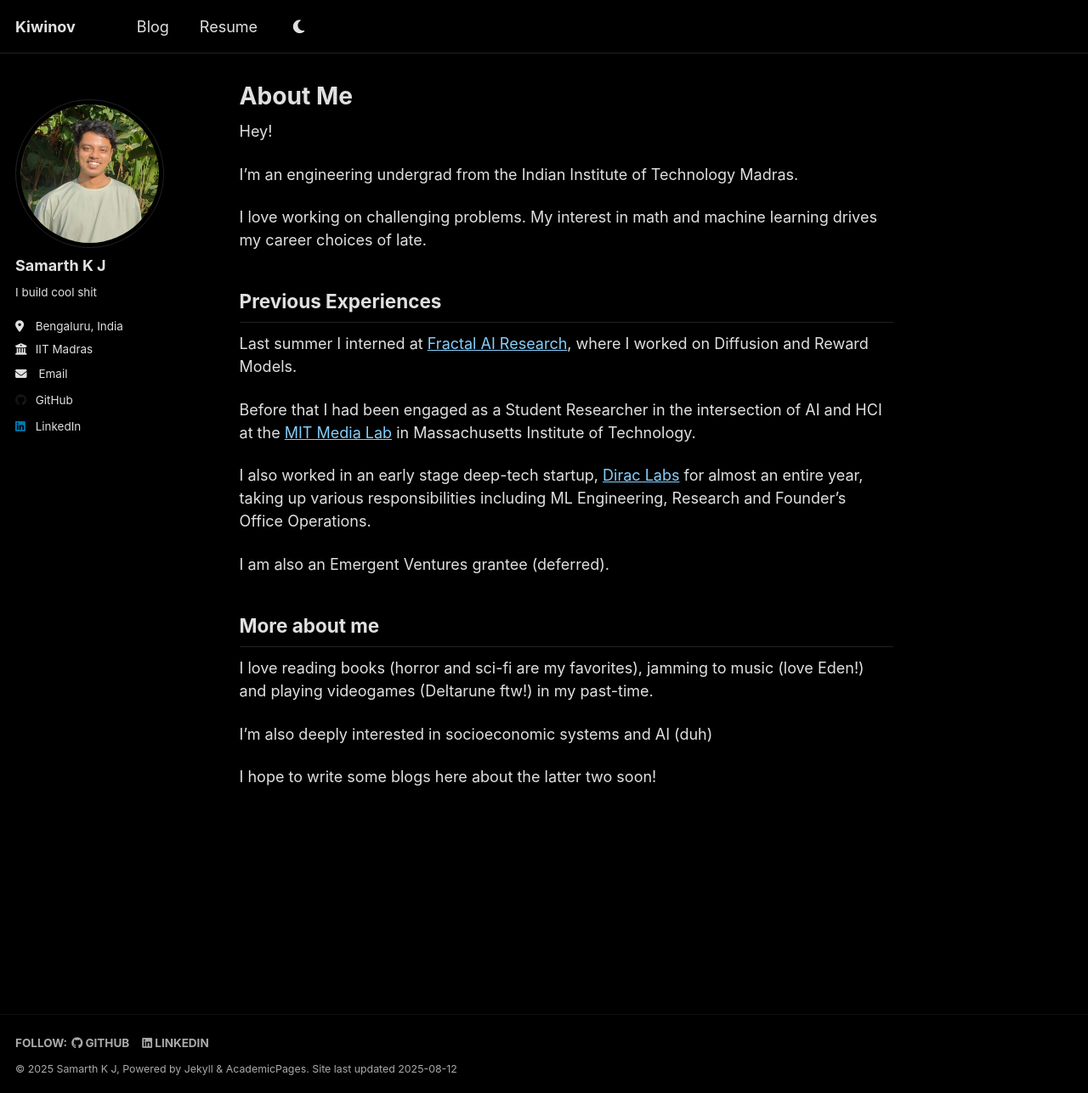
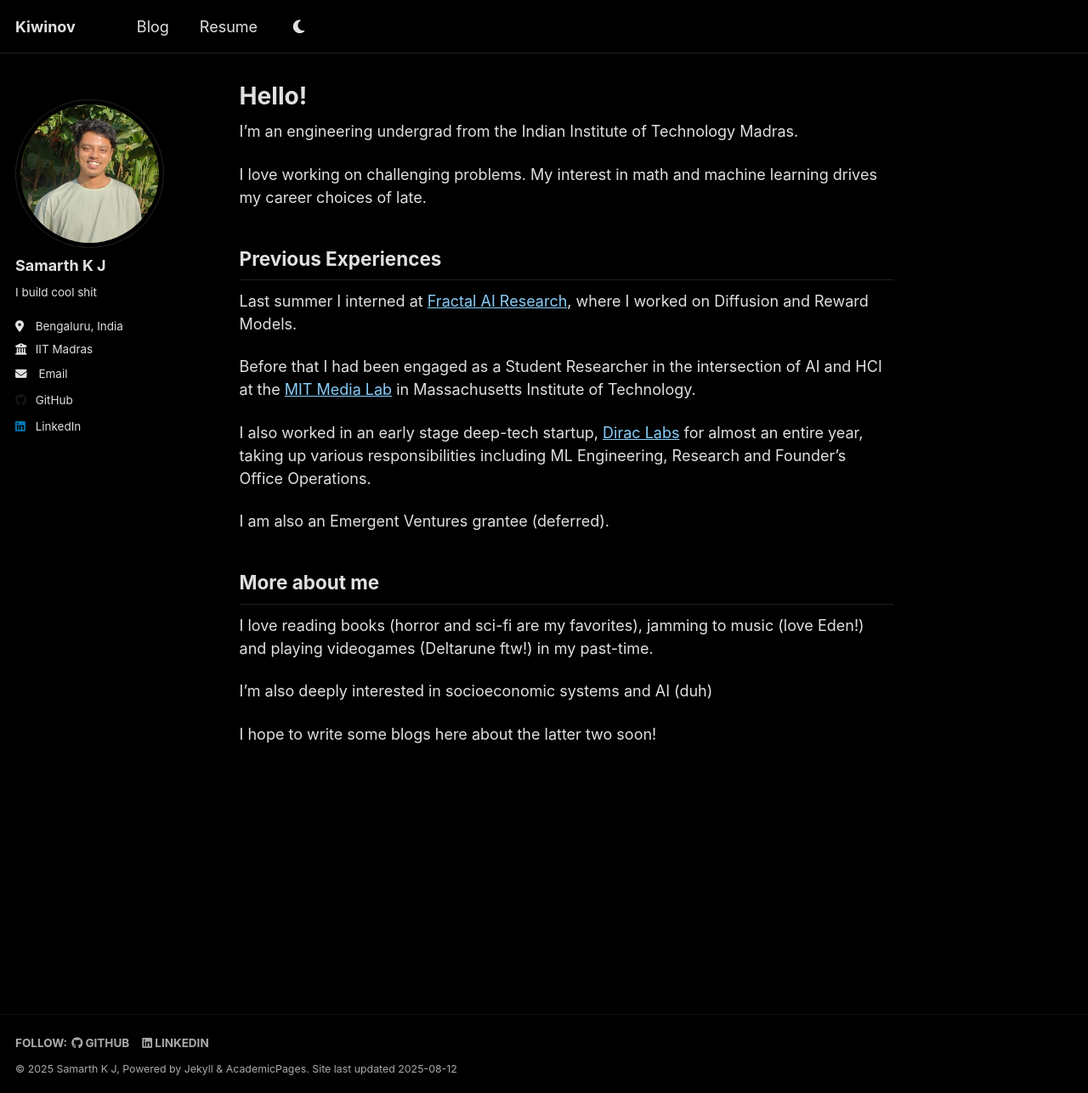
Before and after one commit to Kiwinov/kiwinov.github.io, a Jekyll site: the page built from _pages/about.md, in a window 1280 px wide and 1287 px high. Shown: the whole window at 85% size. Built offline with Jekyll 4.4.1, drawn with Linux system fonts in a browser that asks for light colours.

Commit message:
remove "Hey!"

```diff
--- a/_pages/about.md
+++ b/_pages/about.md
@@ -1,13 +1,11 @@
 ---
 permalink: /
-title: "About Me"
+title: "Hello!"
 author_profile: true
 redirect_from:
   - /about/
   - /about.html
 ---
-Hey!
-
 I'm an engineering undergrad from the Indian Institute of Technology Madras.
 
 I love working on challenging problems.
```
